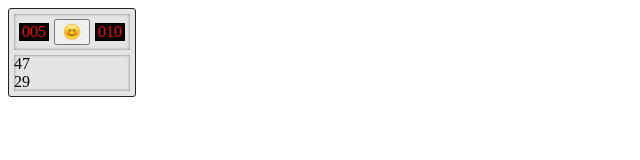
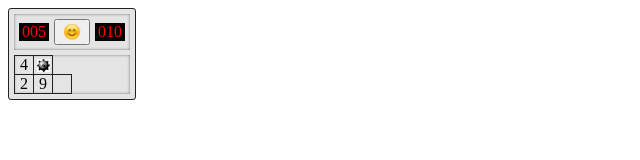
Before and after one commit to DmitriiPisarenko/sapper, a React (Create React App) app: page / in a window 1280 px wide. Shown: the top 160 px of the page, without its empty margins (0-640 px from the left). Built offline with nearby package versions, Linux system fonts and the light colour scheme.

Commit message:
use cell

```diff
--- a/src/components/field/field.module.css
+++ b/src/components/field/field.module.css
@@ -1,4 +1,9 @@
 .Container {
   margin: 5px;
   box-shadow: inset 0px 0px 3px 0px rgba(0,0,0,0.5);
+  padding-bottom: 1px;
 }
+
+.Row {
+  display: flex;
+}
--- a/src/components/field/index.jsx
+++ b/src/components/field/index.jsx
@@ -1,16 +1,17 @@
 import React from 'react';
 import propTypes from 'prop-types';
 import styles from './field.module.css';
+import Cell, { cellData } from '../cell';
 
 export default function Field(props) {
   const { data } = props;
 
   return (
     <div className={styles.Container}>
-      { data.map((row) => (
-        <div>
-          { row.map((item) => (
-            item.tip
+      { data.map((row, rowIndex) => (
+        <div className={styles.Row}>
+          { row.map((item, colIndex) => (
+            <Cell data={item} row={rowIndex} col={colIndex} />
           )) }
         </div>
       ))}
@@ -21,10 +22,6 @@ export default function Field(props) {
 
 Field.propTypes = {
   data: propTypes.arrayOf(
-    propTypes.arrayOf(
-      propTypes.shape({
-        tip: propTypes.string,
-      }),
-    ),
+    propTypes.arrayOf(cellData),
   ).isRequired,
 };
--- a/src/components/host/index.jsx
+++ b/src/components/host/index.jsx
@@ -4,7 +4,18 @@ import Field from '../field';
 import styles from './host.module.css';
 
 const data = [
-  [{ tip: '4' }, { tip: '7' }], [{ tip: '2' }, { tip: '9' }],
+  [
+    { tip: '4' },
+    {
+      tip: '7',
+      bomb: true,
+    },
+  ],
+  [
+    { tip: '2' },
+    { tip: '9' },
+    {},
+  ],
 ];
 
 const counter = 5;
```
